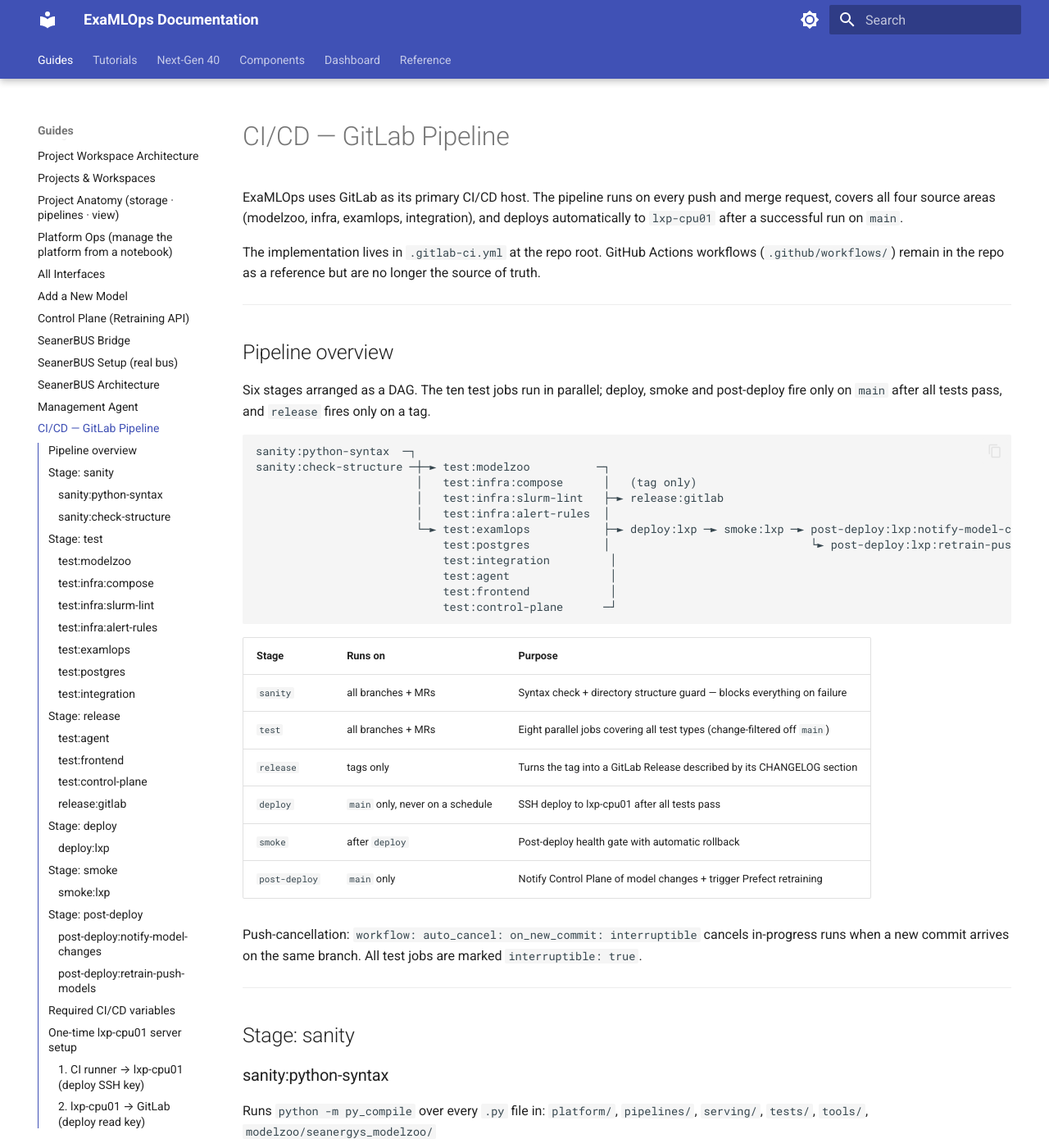
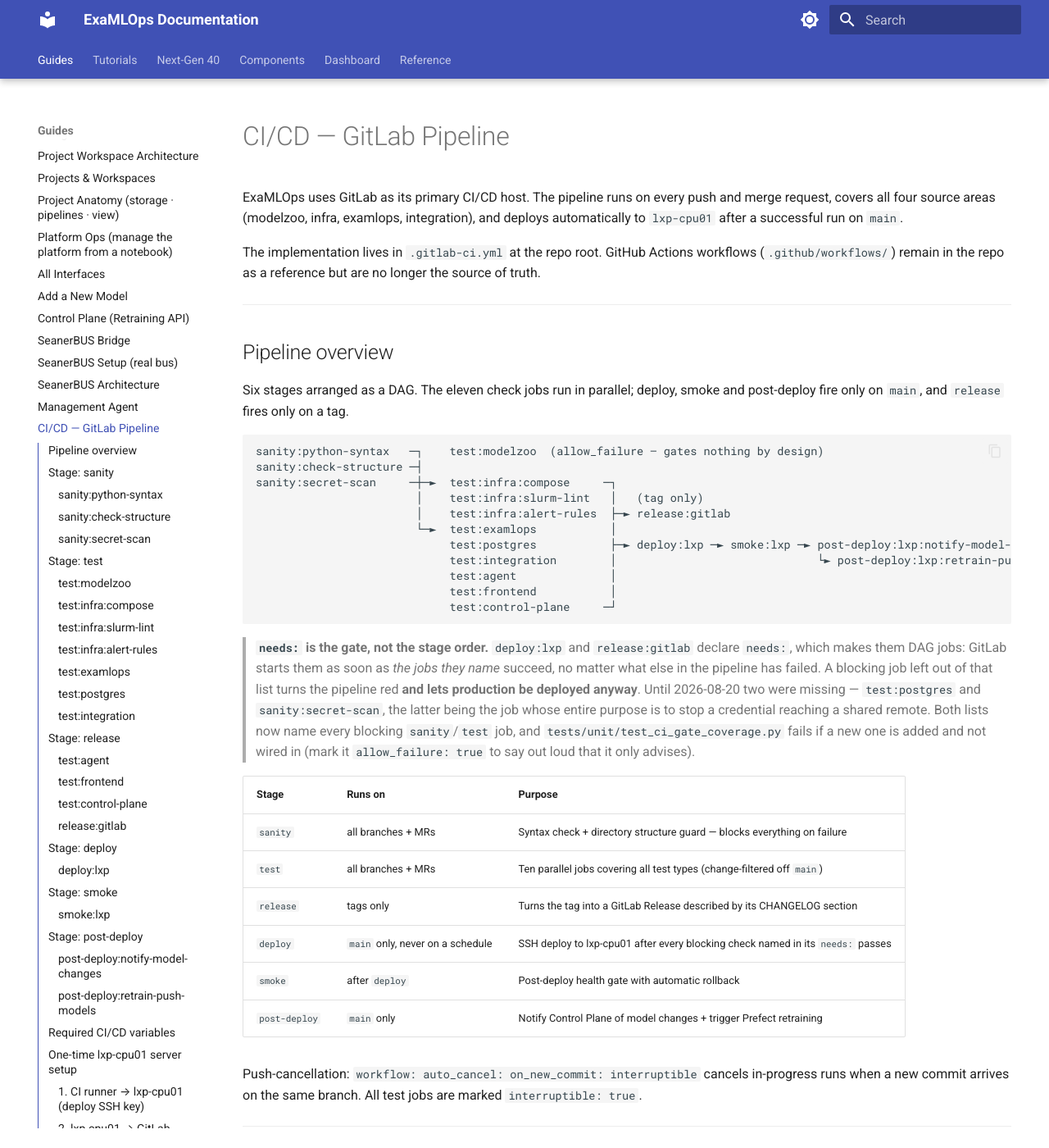
Before and after one commit to MSKazemi/ExaMLOps, an MkDocs documentation site: the page built from docs/guides/cicd.md, in a window 1280 px wide and 1400 px high. Shown: the whole window at 82% size. Built offline with MkDocs 1.6.1 and Material for MkDocs 9.7.7, drawn with Linux system fonts in a browser that asks for light colours; some of the changed text lies outside the part shown.

Commit message:
ci: the secret scan and the Postgres suite could not stop a deploy
`deploy:lxp` and `release:gitlab` declare `needs:`, so GitLab starts them as
soon as the jobs they name succeed — whatever else in the pipeline has failed.
Their lists named eight of the ten blocking checks. The two missing were
test:postgres (the whole unit + dashboard suites on the production engine) and
sanity:secret-scan, whose only purpose is to stop a credential reaching a
shared remote. Either could go red while the same pipeline deployed to
lxp-cpu01 and published a release; the pipeline turned red afterwards, which
is the wrong order.

Both lists now name every blocking sanity/test job, and the comment above
deploy:lxp's needs no longer claims a completeness the DAG did not provide.

`make preflight` carried the matching gap: it called itself a full local
mirror of every blocking CI job and mirrored eleven of fourteen — missing
sanity:check-structure, sanity:secret-scan and test:postgres. All three now
run; the Postgres step is last because it is slow, and exits 1 when no docker
daemon is present rather than skipping. `make preflight-nopg` runs the rest
and ends in red saying the gate did not run, the same shape dashboard-check
uses for a missing npm.

tests/unit/test_ci_gate_coverage.py enforces both: it computes the transitive
needs closure and fails when a blocking job cannot stop the deploy, and it
enumerates the blocking jobs and fails when one has no recorded local mirror.
Proved red first (3 of 4).

Verified: test-postgres 2186 + 454 + 13 pass, exit 0 — so requiring it does
not introduce a red gate. Gate green: 2205 + 453 + 373, exit 0.

````diff
--- a/docs/guides/cicd.md
+++ b/docs/guides/cicd.md
@@ -8,29 +8,38 @@
 
 ## Pipeline overview
 
-Six stages arranged as a DAG. The ten test jobs run in parallel; deploy, smoke and post-deploy
-fire only on `main` after all tests pass, and `release` fires only on a tag.
+Six stages arranged as a DAG. The eleven check jobs run in parallel; deploy, smoke and
+post-deploy fire only on `main`, and `release` fires only on a tag.
 
 ```
-sanity:python-syntax  ─┐
-sanity:check-structure ─┼─► test:modelzoo          ─┐
-                        │   test:infra:compose      │   (tag only)
-                        │   test:infra:slurm-lint   ├─► release:gitlab
-                        │   test:infra:alert-rules  │
-                        └─► test:examlops           ├─► deploy:lxp ─► smoke:lxp ─► post-deploy:lxp:notify-model-changes
-                            test:postgres           │                              └► post-deploy:lxp:retrain-push-models
-                            test:integration         │
-                            test:agent               │
-                            test:frontend            │
-                            test:control-plane      ─┘
+sanity:python-syntax   ─┐    test:modelzoo  (allow_failure — gates nothing by design)
+sanity:check-structure ─┤
+sanity:secret-scan     ─┼─►  test:infra:compose     ─┐
+                        │    test:infra:slurm-lint   │   (tag only)
+                        │    test:infra:alert-rules  ├─► release:gitlab
+                        └─►  test:examlops           │
+                             test:postgres           ├─► deploy:lxp ─► smoke:lxp ─► post-deploy:lxp:notify-model-changes
+                             test:integration        │                              └► post-deploy:lxp:retrain-push-models
+                             test:agent              │
+                             test:frontend           │
+                             test:control-plane     ─┘
 ```
+
+> **`needs:` is the gate, not the stage order.** `deploy:lxp` and `release:gitlab` declare
+> `needs:`, which makes them DAG jobs: GitLab starts them as soon as *the jobs they name*
+> succeed, no matter what else in the pipeline has failed. A blocking job left out of that list
+> turns the pipeline red **and lets production be deployed anyway**. Until 2026-08-20 two were
+> missing — `test:postgres` and `sanity:secret-scan`, the latter being the job whose entire
+> purpose is to stop a credential reaching a shared remote. Both lists now name every blocking
+> `sanity`/`test` job, and `tests/unit/test_ci_gate_coverage.py` fails if a new one is added and
+> not wired in (mark it `allow_failure: true` to say out loud that it only advises).
 
 | Stage | Runs on | Purpose |
 |---|---|---|
 | `sanity` | all branches + MRs | Syntax check + directory structure guard — blocks everything on failure |
-| `test` | all branches + MRs | Eight parallel jobs covering all test types (change-filtered off `main`) |
+| `test` | all branches + MRs | Ten parallel jobs covering all test types (change-filtered off `main`) |
 | `release` | tags only | Turns the tag into a GitLab Release described by its CHANGELOG section |
-| `deploy` | `main` only, never on a schedule | SSH deploy to lxp-cpu01 after all tests pass |
+| `deploy` | `main` only, never on a schedule | SSH deploy to lxp-cpu01 after every blocking check named in its `needs:` passes |
 | `smoke` | after `deploy` | Post-deploy health gate with automatic rollback |
 | `post-deploy` | `main` only | Notify Control Plane of model changes + trigger Prefect retraining |
 
@@ -56,6 +65,15 @@
 platform/infra/docker-compose/docker-compose.yml
 pipelines/models/                  (per-model YAML configs)
 ```
+
+### sanity:secret-scan
+Runs `exa secrets scan` over `platform/` and `pipelines/` — the repo's own scanner, so the rule
+set is the one the CLI ships rather than a separate CI-only list.
+
+**Blocking, and since 2026-08-20 actually blocking:** it is named in `deploy:lxp`'s and
+`release:gitlab`'s `needs:`. Before that it could go red while the same pipeline deployed to
+lxp-cpu01 and published a release — a credential-exposure gate that stopped nothing. Locally it
+is step 3/14 of `make preflight`.
 
 ---
 
@@ -157,7 +175,13 @@
 
 **Runs on:** `main` and tags always; on branches/MRs only when `examlops/storage/`,
 `platform_db*.py`, the dashboard backend or `.gitlab-ci.yml` change. Locally: `make test-postgres`,
-which spins a throwaway container and runs the same three suites plus the live round-trip test.
+which spins a throwaway container and runs the same three suites plus the live round-trip test —
+now also step 14/14 of `make preflight` (last, because it is the slow one, and gated on a docker
+daemon rather than skipped silently).
+
+**Blocking, and since 2026-08-20 actually blocking.** It was omitted from `deploy:lxp`'s and
+`release:gitlab`'s `needs:`, so a dialect regression on the production engine turned the pipeline
+red without stopping either. Both now require it.
 
 ---
 
@@ -460,16 +484,36 @@
 The Makefile mirrors each CI job group so contributors can reproduce failures without pushing:
 
 ```bash
-make ci              # run all three groups
-make ci-modelzoo     # poetry: lint + unit + smoke tests
-make ci-infra        # compose validation + slurm lint + alert-rules check
-make ci-examlops     # uv: lint + mypy + unit + dashboard tests
+make ci                # every job group
+make ci-modelzoo       # poetry: lint + unit + smoke tests (upstream; not run by preflight)
+make ci-infra          # compose validation + slurm lint + alert-rules check
+make ci-examlops       # uv: lint + mypy + unit + dashboard tests
+make ci-agent          # the Skipper agent suite
+make ci-frontend       # dashboard frontend: lint + vitest + build
+make ci-control-plane  # the control plane's own suite
+make test-postgres     # the whole suite again on a throwaway Postgres 16
 ```
 
 Note: `make ci` does not run the Ray Serve integration test — run it directly with:
 ```bash
 .venv/bin/pytest tests/integration/ -v --tb=short
 ```
+
+### `make preflight` mirrors the blocking jobs, and proves that it does
+
+`preflight` is fourteen steps covering every blocking `sanity`/`test` job. That claim used to
+rest on someone remembering to extend it; `tests/unit/test_ci_gate_coverage.py` now enumerates
+the blocking jobs out of `.gitlab-ci.yml` and fails if one has no recorded local mirror — so
+adding a CI check forces a decision about running it locally rather than leaving the sentence
+above quietly false. (It was: `sanity:check-structure`, `sanity:secret-scan` and `test:postgres`
+were all missing on 2026-08-20.)
+
+The one deliberate omission is `test:modelzoo`, which preflight names in its closing line —
+it needs poetry and an upstream checkout, and it is `allow_failure: true` in CI anyway.
+
+`test:postgres` needs a docker daemon. Without one, preflight **exits 1** rather than skipping;
+`make preflight-nopg` runs everything else and ends in red with *"Preflight incomplete —
+test:postgres did not run"*, so the omission cannot be mistaken for a pass.
 
 ### The gate pins its own toolchain
 
````
Also changed, not shown: other parts of docs/guides/cicd.md (+3 -3 lines), .gitlab-ci.yml (+12 -5 lines), CHANGELOG.md (+27 -2 lines), 2 other files.
